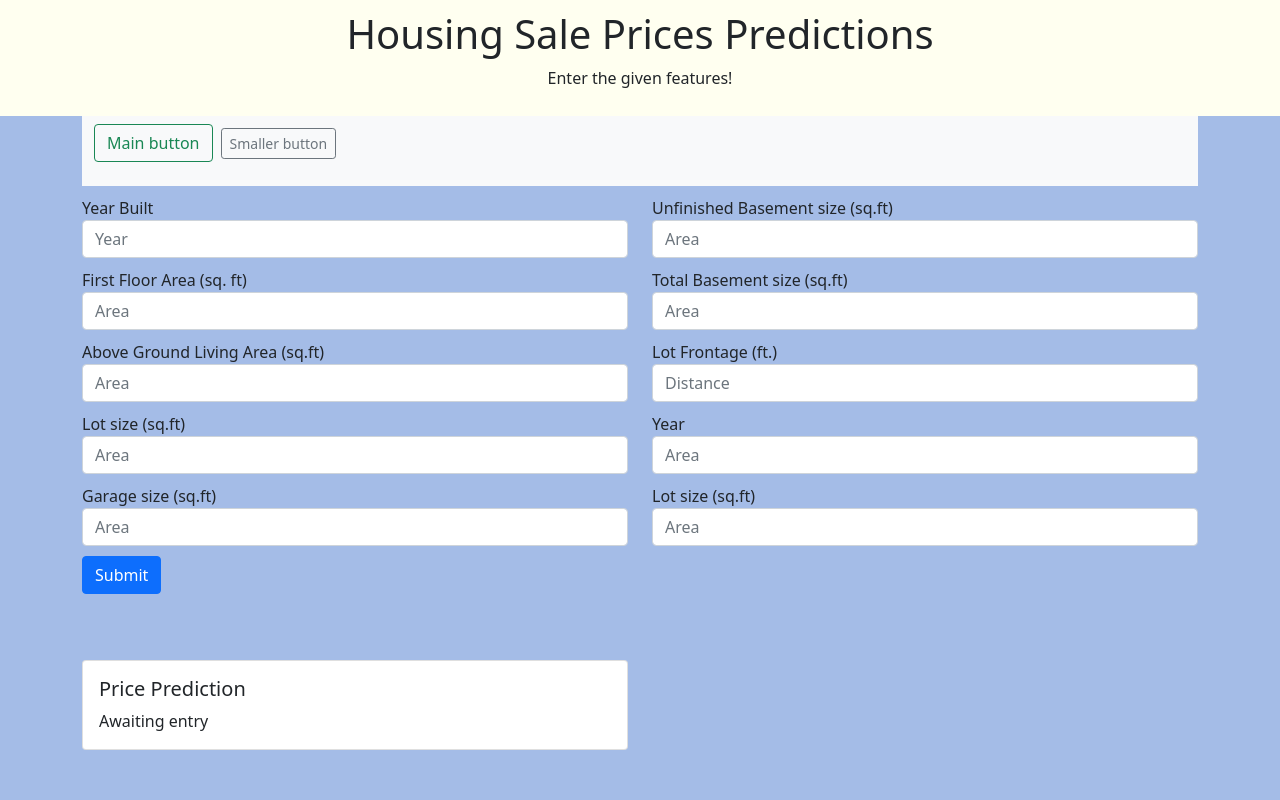
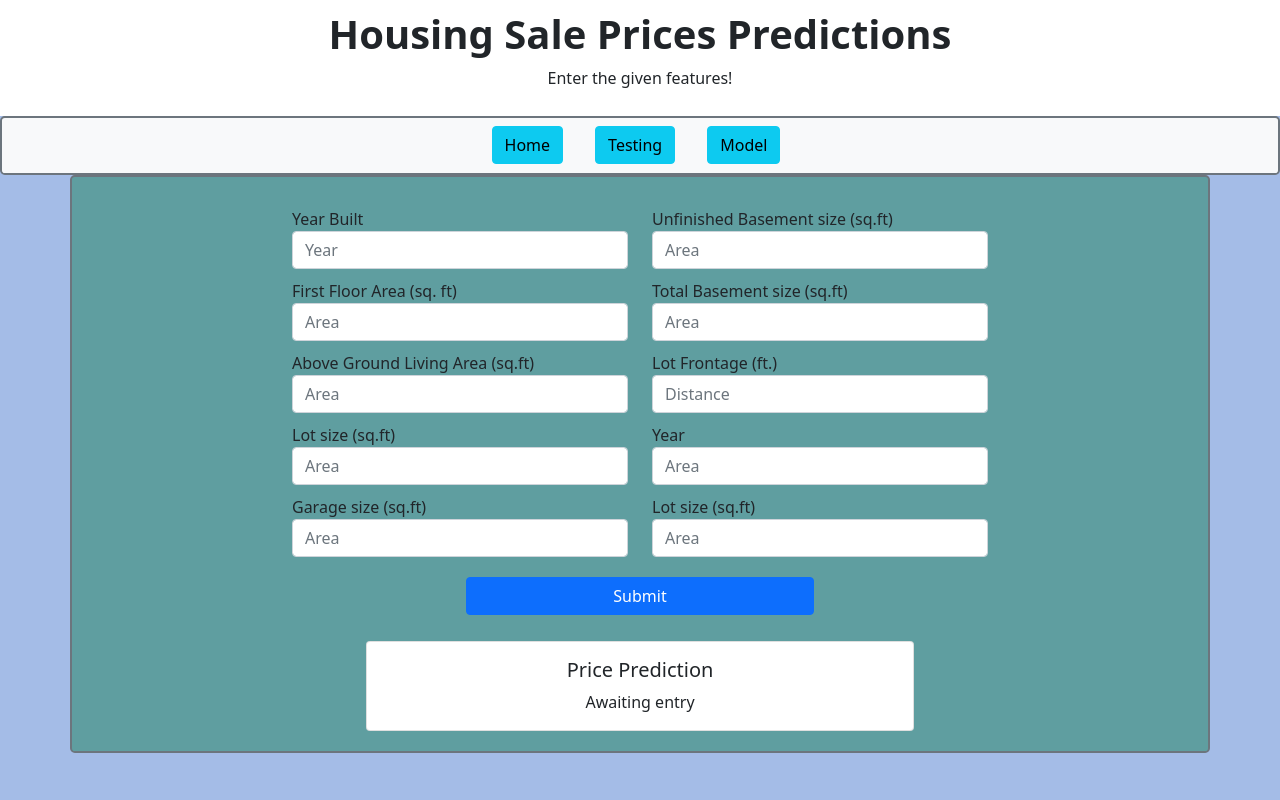
Before and after one commit to lguloy/HousePricingPredictions, a Flask app: page / in a window 1280 px wide. Run offline with Flask 2, Linux system fonts and the light colour scheme; some libraries are stand-ins or nearby versions.

Commit message:
html updates

```diff
--- a/app.py
+++ b/app.py
@@ -65,6 +65,14 @@ def home():
         return render_template("index.html", prices=predicted_price)
 
     return render_template("index.html", prices=prices)
+
+@app.route("/visualizations")
+def visualization():
+    return render_template("dummy.html")
+
+@app.route("/modeling")
+def modeling():
+    return render_template("dummy.html")
 # =============================================================================
 # @app.route("/send", methods=["GET", "POST"])
 # def send():
--- a/static/style.css
+++ b/static/style.css
@@ -6,3 +6,7 @@
     margin-top: 10px;
     margin-bottom: 10px;
 }
+h1{
+    font-weight: 900;
+
+}
--- a/templates/index.html
+++ b/templates/index.html
@@ -15,22 +15,25 @@
 
 
 
-    <div class="header_style" style="text-align: center; background-color: ivory;">
+    <div class="header_style" style="text-align: center; background-color: rgb(255, 255, 255);">
         <h1>Housing Sale Prices Predictions</h1>
         <p>Enter the given features!</p>
     </div>
 
-
-    <div class="container">
-        <nav class="navbar navbar-light bg-light">
-            <form class="container-fluid justify-content-start">
-              <button class="btn btn-outline-success me-2" type="button">Main button</button>
-              <button class="btn btn-sm btn-outline-secondary" type="button">Smaller button</button>
-            </form>
-          </nav>
+    <nav class="navbar navbar-light bg-light rounded-3 border border-2 border-secondary">
+        <form class="container-fluid justify-content-center gap-4" style="margin-bottom: 1px;">
+            <a href="/" class="btn btn-info me-2" role="button">Home</a>
+            <a href="/visualizations" class="btn btn-info me-2" role="button">Testing</a>
+            <a href="/modeling" class="btn btn-info me-2" role="button">Model</a>
+        </form>
+    </nav>
 
 
-            <form method="POST" action="/" role="form", name="houseform">
+    <div class="container border border-2 rounded-3 border-secondary" style="background-color: cadetblue; padding: 20px;">
+
+
+
+            <form method="POST" action="/" role="form", name="houseform" style="padding-left: 200px ; padding-right: 200px; ">
                 <div class="row">
                     <div class="col-md-6">
                         <div class="form-group form_margin">
@@ -80,22 +83,19 @@
                     </div>
                 </div>
 
-                <div>
-                <input type="submit" value="Submit" class="btn btn-primary">
+                <div class="d-grid col-6 mx-auto" style="text-align: center; margin-top: 10px;">
+                    <input type="submit" value="Submit" class="btn btn-primary">
                 </div>
 
             </form>
 
-        <div class="row">
-            <div class="col-md-6">
-                <div class="card" style="margin-top: 50px;">
+        <div class="d-grid col-6 mx-auto" style="text-align: center;">
+                <div class="card" style="margin-top: 10px;">
                     <div class="card-body">
                     <h5 class="card-title">Price Prediction</h5>
-
                     <p class="card-text" id="predicted">{{ prices }}</p>
                     </div>
                 </div>
-            </div>
         </div>
     </div>
 
```
Also changed, not shown: images/Houses.jpg (added).
